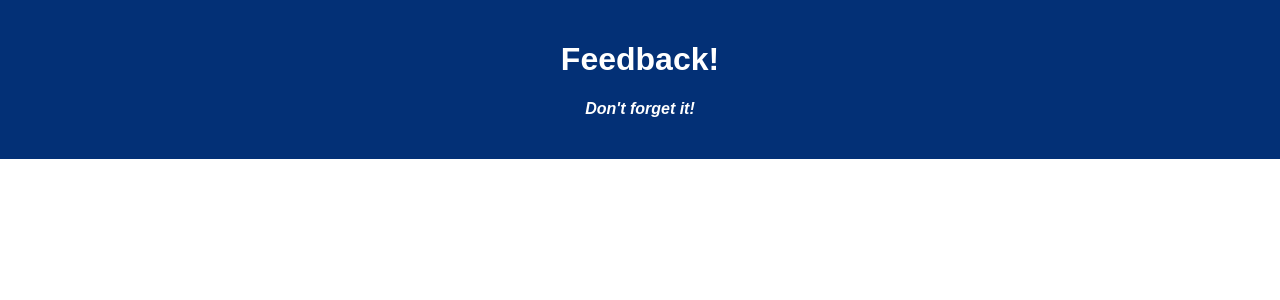
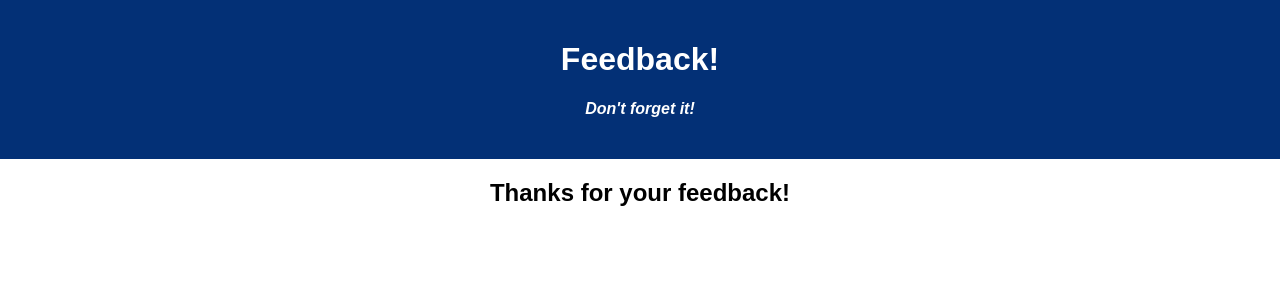
Before and after one commit to avcopan/weekend-redux-feedback-loop, a React (Create React App) app: page /survey/success in a window 1280 px wide. Shown: the top 300 px of the page. Built offline with nearby package versions, Linux system fonts and the light colour scheme.

Commit message:
Closes #5
Adds a page to be shown on successful survey submission and navigates to
it when the Submit button is clicked.

```diff
--- a/src/components/App.jsx
+++ b/src/components/App.jsx
@@ -3,6 +3,7 @@ import { Layout } from "./Layout";
 import { Home } from "../pages/Home";
 import { SurveyQuestion } from "../pages/SurveyQuestion";
 import { SurveyReview } from "../pages/SurveyReview";
+import { SurveySuccess } from "../pages/SurveySuccess";
 
 function App() {
   return (
@@ -15,6 +16,7 @@ function App() {
           <Route path="/survey/2" element={<SurveyQuestion index={2} />} />
           <Route path="/survey/3" element={<SurveyQuestion index={3} />} />
           <Route path="/survey/review" element={<SurveyReview />} />
+          <Route path="/survey/success" element={<SurveySuccess />} />
         </Routes>
       </Layout>
     </BrowserRouter>
--- a/src/pages/SurveyReview.jsx
+++ b/src/pages/SurveyReview.jsx
@@ -1,14 +1,16 @@
 import { useSelector } from "react-redux";
+import { useNavigate } from "react-router-dom";
 import { addSurvey } from "../modules/request";
 import { makeRequestBodyFromSurvey } from "../modules/util";
 
 export function SurveyReview() {
+  const navigate = useNavigate();
   const survey = useSelector((store) => store.survey);
 
   const handleClickSubmit = () => {
     const requestBody = makeRequestBodyFromSurvey(survey);
     addSurvey(requestBody);
-    console.log("You clicked submit!");
+    navigate("/survey/success");
   };
 
   return (
--- /dev/null
+++ b/src/pages/SurveySuccess.jsx
@@ -0,0 +1,7 @@
+export function SurveySuccess() {
+  return (
+    <div>
+      <h2>Thanks for your feedback!</h2>
+    </div>
+  );
+}
```
